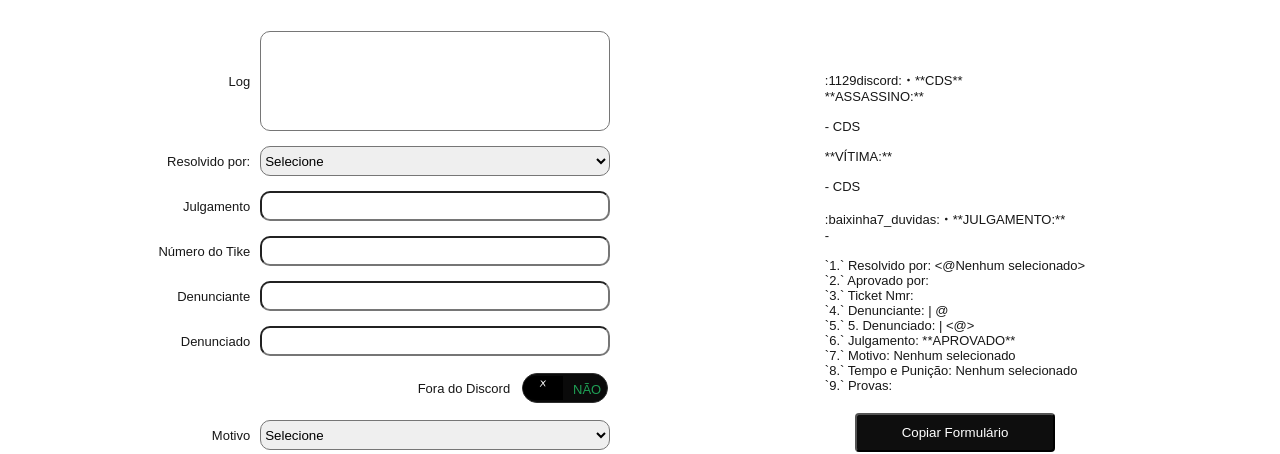
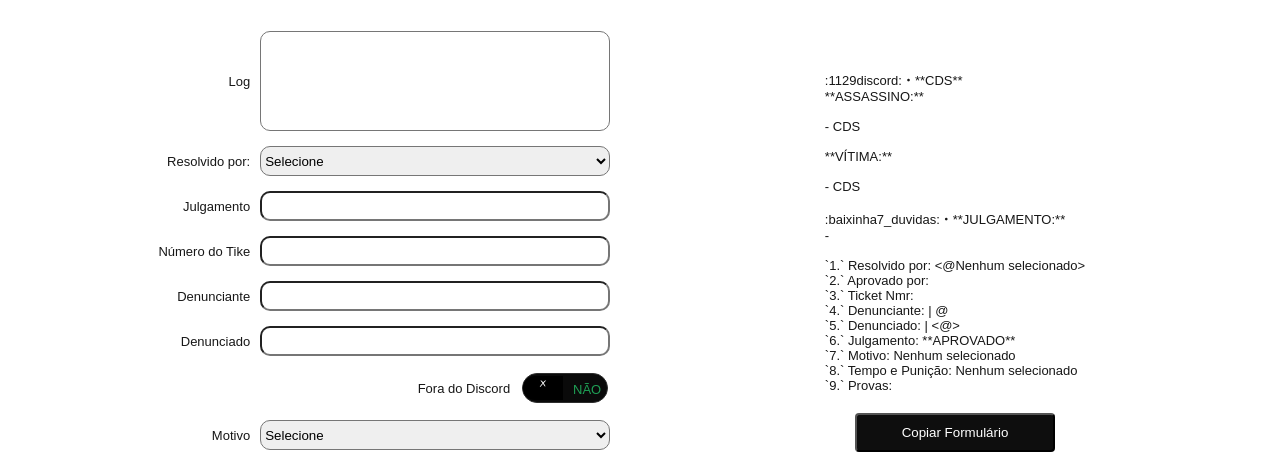
Before and after one commit to ArthurVSCMoraes/nova-era-form-staff, a Next.js app: page / in a window 1280 px wide. Shown: the part 172-626 px from the top of the page. Built offline with nearby package versions, Linux system fonts and the light colour scheme.

Commit message:
Update index.js

```diff
--- a/src/pages/index.js
+++ b/src/pages/index.js
@@ -85,7 +85,7 @@ export default function Home() {
   };
 
   useEffect(() => {
-    setDenunciadoTexto(`5. Denunciado: ${parsedData.id} | ${isOutsideDiscord ? "(FORA DO DC)" : "<@>"}`);
+    setDenunciadoTexto(` Denunciado: ${parsedData.id} | ${isOutsideDiscord ? "(FORA DO DC)" : "<@>"}`);
 }, [parsedData.id, isOutsideDiscord]);
 
 useEffect(() => {
```
